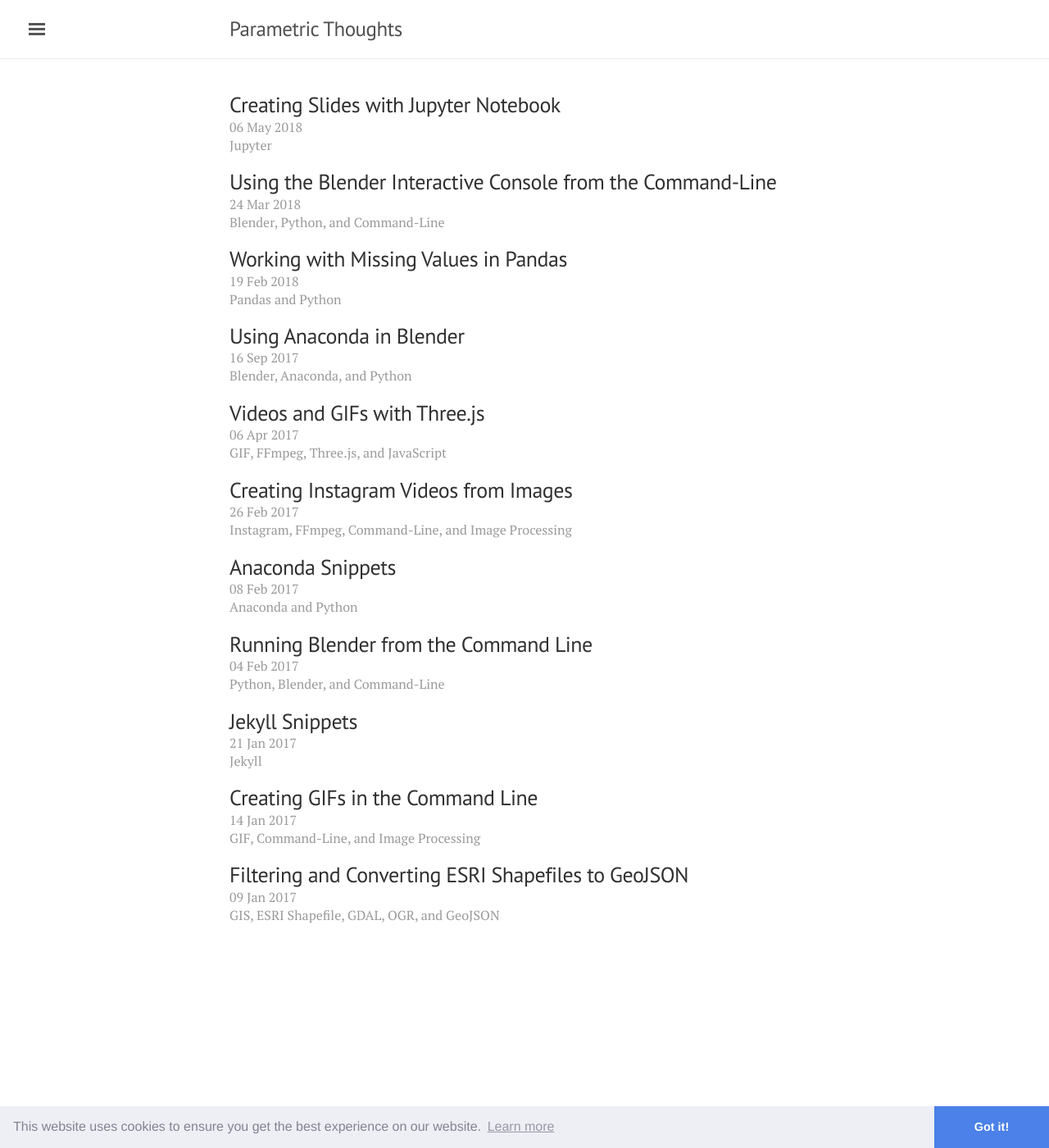
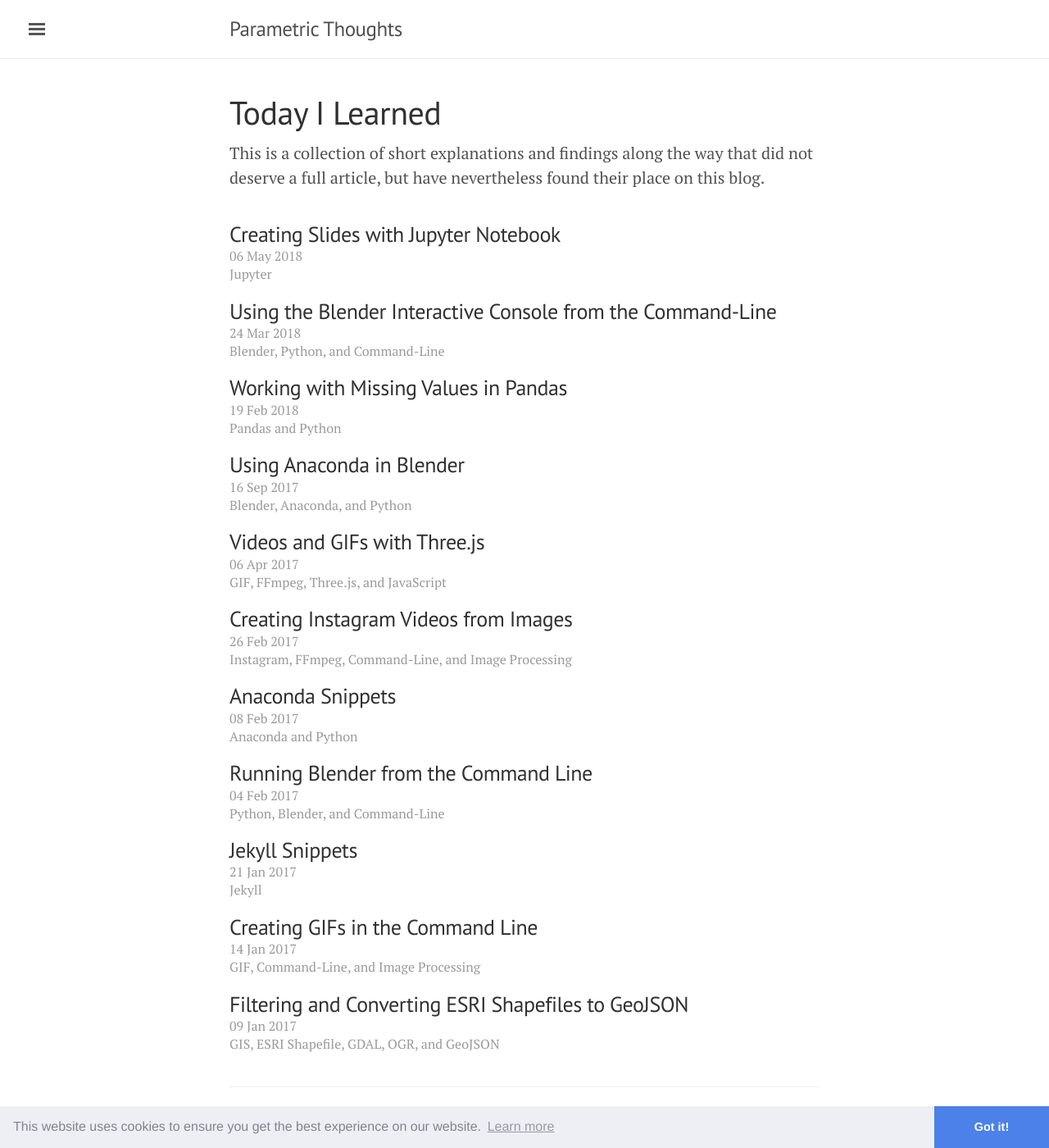
Before and after one commit to njanakiev/njanakiev.github.io, a Jekyll site: the page built from til/index.html, in a window 1280 px wide and 1400 px high. Shown: the whole window at 82% size. Built offline with Jekyll 4.4.1, drawn with Linux system fonts in a browser that asks for light colours.

Commit message:
Add section description

```diff
--- a/til/index.html
+++ b/til/index.html
@@ -4,6 +4,9 @@
 ---
 
 <div class="posts">
+  <h1 class="page-title">{{ page.title }}</h1>
+  <div class="section-introduction">This is a collection of short explanations and findings along the way that did not deserve a full article, but have nevertheless found their place on this blog.</div>
+
   {% for post in site.posts %}
   {% if post.categories contains 'til' %}
   <div class="post-listing">
@@ -17,4 +20,9 @@
   </div>
   {% endif %}
   {% endfor %}
+  <div class="footer">
+    <a href="{{ site.baseurl }}/">Home</a>
+    <a href="{{ site.baseurl }}/about">About</a>
+    <a href="{{ site.baseurl }}/notebooks/">Notebooks</a>
+  </div>
 </div>
```
